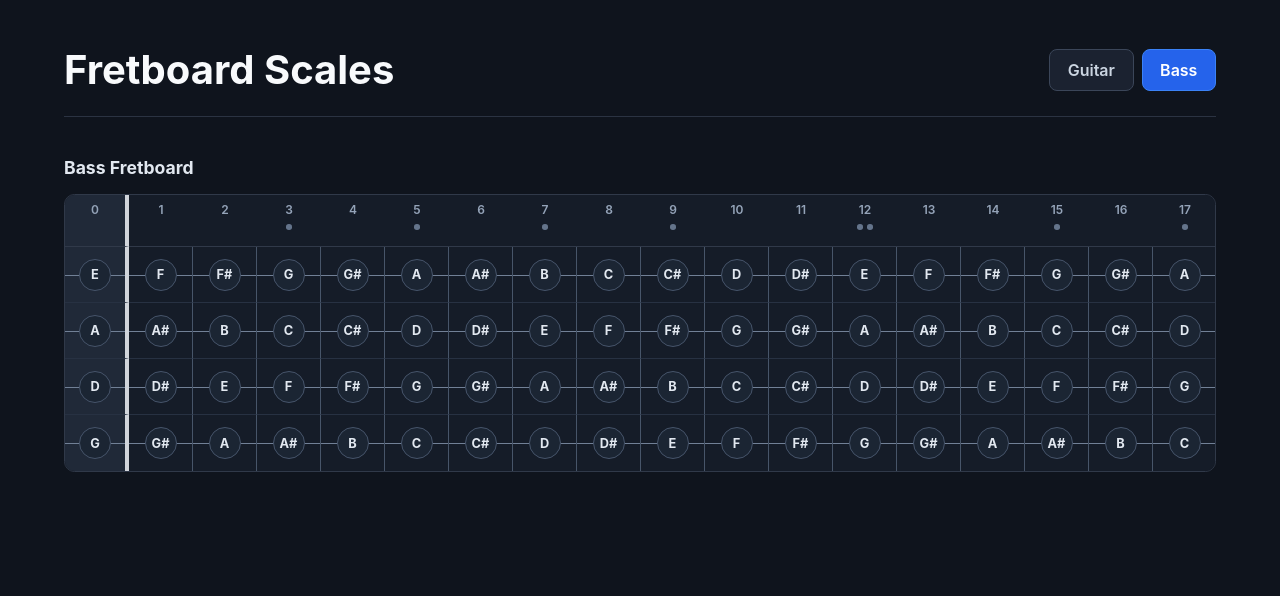
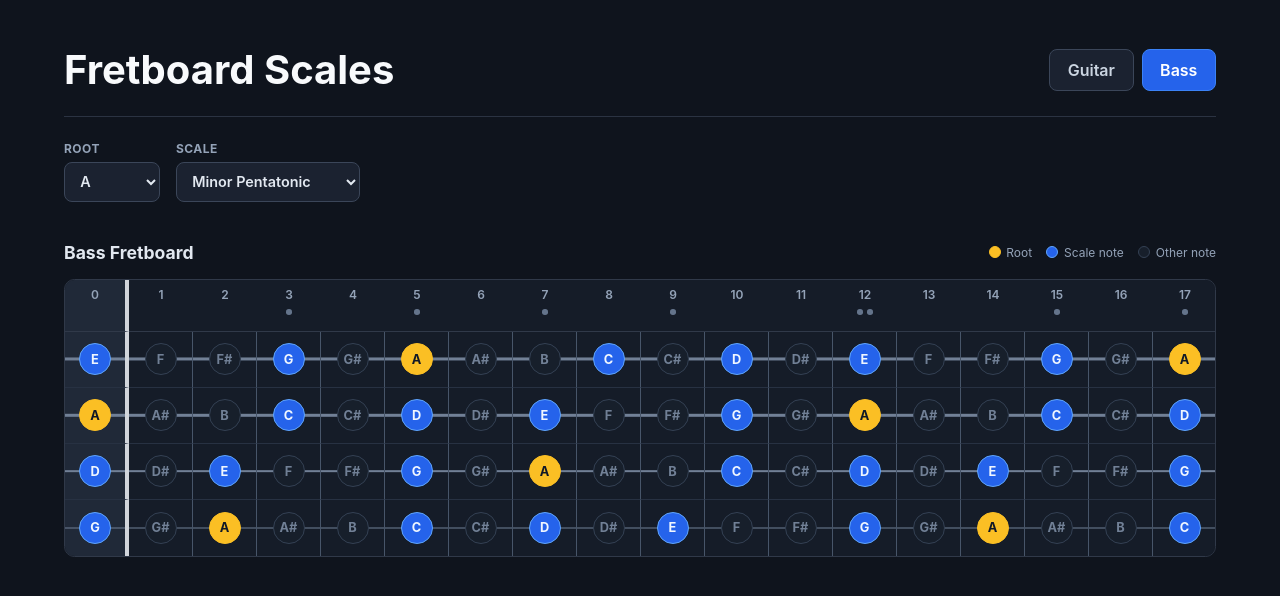
Before and after one commit to mjuliag/fretboard-scales, a React (Vite) app: page / in a window 1280 px wide. Shown: the top 596 px of the page. Built offline with nearby package versions, Linux system fonts and the light colour scheme.

Commit message:
Add scale selection and fretboard highlighting

```diff
--- a/src/App.css
+++ b/src/App.css
@@ -53,15 +53,80 @@ h1 {
   background: #2563eb;
 }
 
+.scale-controls {
+  display: flex;
+  flex-wrap: wrap;
+  gap: 1rem;
+  margin-top: 1.5rem;
+}
+
+.scale-controls label {
+  display: grid;
+  gap: 0.35rem;
+  color: #94a3b8;
+  font-size: 0.75rem;
+  font-weight: 700;
+  letter-spacing: 0.04em;
+  text-transform: uppercase;
+}
+
+.scale-controls select {
+  min-width: 6rem;
+  padding: 0.6rem 2rem 0.6rem 0.7rem;
+  border: 1px solid #3b4659;
+  border-radius: 0.5rem;
+  color: #e2e8f0;
+  background: #1b2230;
+  font: inherit;
+  font-size: 0.9rem;
+  font-weight: 600;
+  text-transform: none;
+}
+
+.scale-controls select:focus-visible {
+  outline: 2px solid #60a5fa;
+  outline-offset: 2px;
+}
+
 .fretboard-section {
   margin-top: 2.5rem;
 }
 
 .fretboard-section h2 {
-  margin: 0 0 1rem;
+  margin: 0;
   color: #e2e8f0;
   font-size: 1.1rem;
   text-transform: capitalize;
+}
+
+.fretboard-heading {
+  display: flex;
+  align-items: center;
+  justify-content: space-between;
+  gap: 1rem;
+  margin-bottom: 1rem;
+}
+
+.note-legend {
+  display: flex;
+  flex-wrap: wrap;
+  gap: 0.9rem;
+  color: #94a3b8;
+  font-size: 0.75rem;
+}
+
+.note-legend span {
+  display: inline-flex;
+  align-items: center;
+  gap: 0.35rem;
+}
+
+.legend-swatch {
+  width: 0.75rem;
+  height: 0.75rem;
+  border: 1px solid #46546a;
+  border-radius: 50%;
+  background: #1b2533;
 }
 
 .fretboard-scroll {
@@ -116,7 +181,8 @@ h1 {
   right: 0;
   left: 0;
   z-index: 0;
-  height: 1px;
+  height: var(--string-thickness);
+  transform: translateY(-50%);
   background: #718096;
   content: '';
 }
@@ -162,6 +228,31 @@ h1 {
   font-weight: 700;
 }
 
+.note.root-note,
+.legend-swatch.root-note {
+  border-color: #fbbf24;
+  color: #111827;
+  background: #fbbf24;
+}
+
+.note.scale-note,
+.legend-swatch.scale-note {
+  border-color: #60a5fa;
+  color: #eff6ff;
+  background: #2563eb;
+}
+
+.note.other-note {
+  border-color: #344154;
+  color: #718096;
+  background: #171f2b;
+}
+
+.legend-swatch.other-note {
+  border-color: #344154;
+  background: #171f2b;
+}
+
 @media (max-width: 36rem) {
   .app-shell {
     padding-top: 2rem;
@@ -180,4 +271,9 @@ h1 {
   .instrument-selector button {
     flex: 1;
   }
+
+  .fretboard-heading {
+    align-items: flex-start;
+    flex-direction: column;
+  }
 }
--- a/src/App.tsx
+++ b/src/App.tsx
@@ -1,6 +1,13 @@
 import { useState } from 'react'
 import { Fretboard } from './components/Fretboard'
-import type { Instrument } from './music'
+import {
+  getScale,
+  PITCH_CLASSES,
+  SCALE_INTERVALS,
+  type Instrument,
+  type PitchClass,
+  type ScaleName,
+} from './music'
 import './App.css'
 
 const INSTRUMENT_OPTIONS = [
@@ -8,8 +15,21 @@ const INSTRUMENT_OPTIONS = [
   { value: 'bass', label: 'Bass' },
 ] as const satisfies readonly { value: Instrument; label: string }[]
 
+const SCALE_LABELS = {
+  major: 'Major',
+  naturalMinor: 'Natural Minor',
+  majorPentatonic: 'Major Pentatonic',
+  minorPentatonic: 'Minor Pentatonic',
+  blues: 'Blues',
+} as const satisfies Record<ScaleName, string>
+
+const SCALE_OPTIONS = Object.keys(SCALE_INTERVALS) as ScaleName[]
+
 function App() {
   const [instrument, setInstrument] = useState<Instrument>('bass')
+  const [root, setRoot] = useState<PitchClass>('A')
+  const [scaleName, setScaleName] = useState<ScaleName>('minorPentatonic')
+  const selectedScale = getScale(root, scaleName)
 
   return (
     <main className="app-shell">
@@ -31,7 +51,41 @@ function App() {
         </div>
       </header>
 
-      <Fretboard instrument={instrument} />
+      <section className="scale-controls" aria-label="Scale selection">
+        <label>
+          <span>Root</span>
+          <select
+            value={root}
+            onChange={(event) => setRoot(event.target.value as PitchClass)}
+          >
+            {PITCH_CLASSES.map((note) => (
+              <option key={note} value={note}>
+                {note}
+              </option>
+            ))}
+          </select>
+        </label>
+
+        <label>
+          <span>Scale</span>
+          <select
+            value={scaleName}
+            onChange={(event) => setScaleName(event.target.value as ScaleName)}
+          >
+            {SCALE_OPTIONS.map((name) => (
+              <option key={name} value={name}>
+                {SCALE_LABELS[name]}
+              </option>
+            ))}
+          </select>
+        </label>
+      </section>
+
+      <Fretboard
+        instrument={instrument}
+        root={root}
+        scaleNotes={selectedScale}
+      />
     </main>
   )
 }
--- a/src/components/Fretboard.tsx
+++ b/src/components/Fretboard.tsx
@@ -1,7 +1,9 @@
+import type { CSSProperties } from 'react'
 import {
   getNoteAtFret,
   STANDARD_TUNINGS,
   type Instrument,
+  type PitchClass,
 } from '../music'
 
 const FRETS = Array.from({ length: 25 }, (_, fret) => fret)
@@ -10,6 +12,8 @@ const DOUBLE_MARKER_FRETS = new Set([12, 24])
 
 type FretboardProps = {
   instrument: Instrument
+  root: PitchClass
+  scaleNotes: readonly PitchClass[]
 }
 
 function FretMarker({ fret }: { fret: number }) {
@@ -28,12 +32,20 @@ function FretMarker({ fret }: { fret: number }) {
   )
 }
 
-export function Fretboard({ instrument }: FretboardProps) {
+export function Fretboard({ instrument, root, scaleNotes }: FretboardProps) {
   const tuning = STANDARD_TUNINGS[instrument]
+  const scaleNoteSet = new Set(scaleNotes)
 
   return (
     <section className="fretboard-section" aria-labelledby="fretboard-title">
-      <h2 id="fretboard-title">{instrument} fretboard</h2>
+      <div className="fretboard-heading">
+        <h2 id="fretboard-title">{instrument} fretboard</h2>
+        <div className="note-legend" aria-label="Note colors">
+          <span><i className="legend-swatch root-note" />Root</span>
+          <span><i className="legend-swatch scale-note" />Scale note</span>
+          <span><i className="legend-swatch other-note" />Other note</span>
+        </div>
+      </div>
 
       <div className="fretboard-scroll" tabIndex={0}>
         <table className="fretboard">
@@ -52,15 +64,34 @@ export function Fretboard({ instrument }: FretboardProps) {
             </tr>
           </thead>
           <tbody>
-            {tuning.map((openString, stringIndex) => (
-              <tr key={`${openString}-${stringIndex}`}>
-                {FRETS.map((fret) => (
-                  <td className={fret === 0 ? 'open-fret' : undefined} key={fret}>
-                    <span className="note">{getNoteAtFret(openString, fret)}</span>
-                  </td>
-                ))}
-              </tr>
-            ))}
+            {tuning.map((openString, stringIndex) => {
+              const stringThickness = 1 + (tuning.length - stringIndex - 1) * 0.7
+              const rowStyle = {
+                '--string-thickness': `${stringThickness}px`,
+              } as CSSProperties
+
+              return (
+                <tr key={`${openString}-${stringIndex}`} style={rowStyle}>
+                  {FRETS.map((fret) => {
+                    const note = getNoteAtFret(openString, fret)
+                    const noteType = note === root
+                      ? 'root-note'
+                      : scaleNoteSet.has(note)
+                        ? 'scale-note'
+                        : 'other-note'
+
+                    return (
+                      <td
+                        className={fret === 0 ? 'open-fret' : undefined}
+                        key={fret}
+                      >
+                        <span className={`note ${noteType}`}>{note}</span>
+                      </td>
+                    )
+                  })}
+                </tr>
+              )
+            })}
           </tbody>
         </table>
       </div>
```
